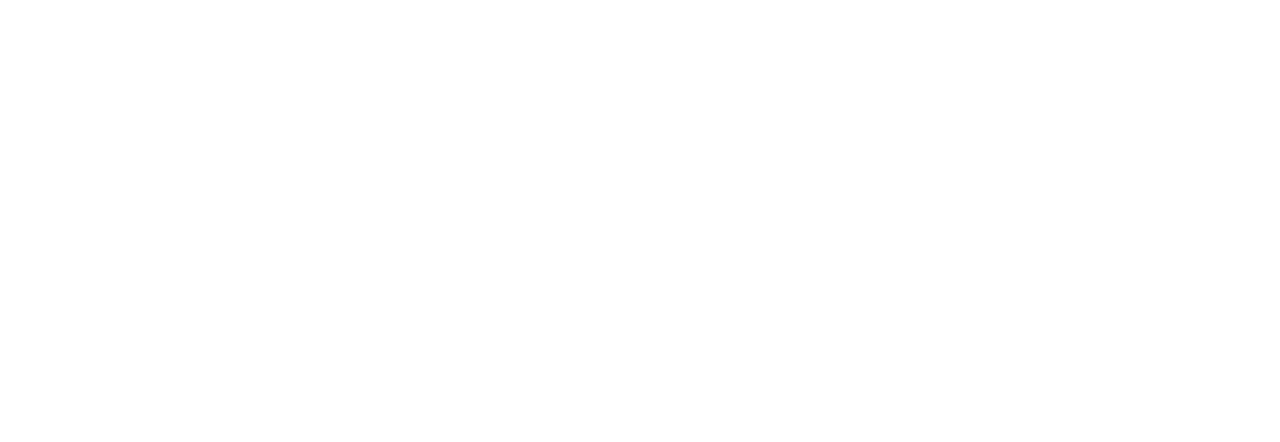
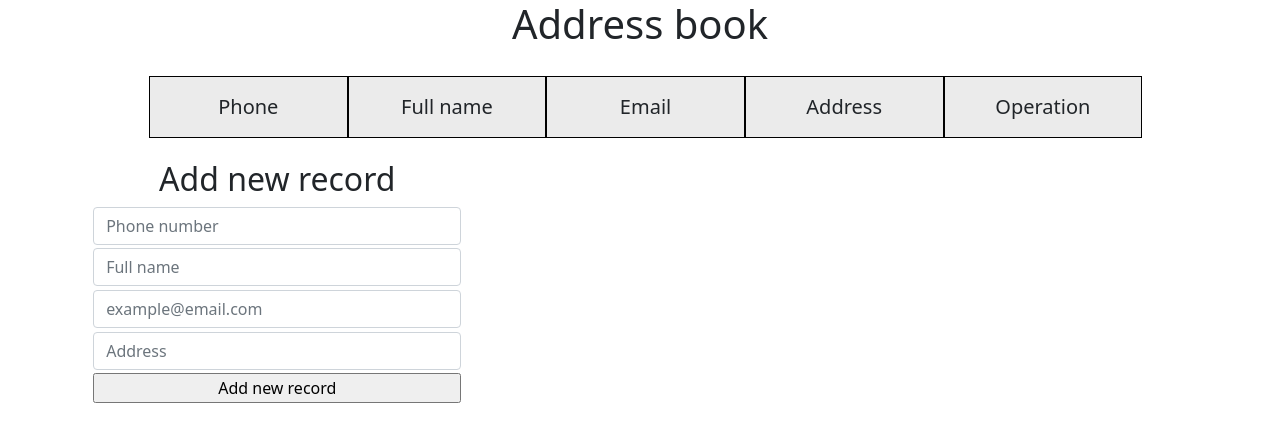
Before and after one commit to Kutsuruk/address-book, a plain HTML site: page index.html in a window 1280 px wide. Drawn offline with nearby package versions, Linux system fonts and the light colour scheme.

Commit message:
Made all layout and styles. Create function for add new nota to the contacts book.

```diff
--- a/index.html
+++ b/index.html
@@ -7,8 +7,45 @@
     <meta http-equiv="X-UA-Compatible" content="ie=edge">
     <title>Address book</title>
     <link rel="shortcut icon" type="image/jpg" href="img/address-book2.png"/>
+    <link href="https://cdn.jsdelivr.net/npm/bootstrap@5.0.0-beta2/dist/css/bootstrap.min.css" rel="stylesheet" integrity="sha384-BmbxuPwQa2lc/FVzBcNJ7UAyJxM6wuqIj61tLrc4wSX0szH/Ev+nYRRuWlolflfl" crossorigin="anonymous">
+    <script src="https://cdn.jsdelivr.net/npm/bootstrap@5.0.0-beta2/dist/js/bootstrap.bundle.min.js" integrity="sha384-b5kHyXgcpbZJO/tY9Ul7kGkf1S0CWuKcCD38l8YkeH8z8QjE0GmW1gYU5S9FOnJ0" crossorigin="anonymous"></script>
+    <link rel="stylesheet" href="styles/style.css">
 </head>
 <body>
+<div class="container">
+    <h1 class="text-center">Address book</h1>
 
+    <div class="contacts-list-container">
+        <div class="header-container">
+            <div class="header-column phone-header">Phone</div>
+            <div class="header-column name-header">Full name</div>
+            <div class="header-column email-header">Email</div>
+            <div class="header-column address-header">Address</div>
+            <div class="header-column operation-header">Operation</div>
+        </div>
+        <div id="main" class="main-container">
+
+        </div>
+    </div>
+
+    <div id="" class="panel">
+        <form id="contact" action="#">
+            <div class="add-contact-wrapper">
+                <h2 class="col-4 text-center">Add new record</h2>
+                <div class="contact-add-form col-4">
+                    <input id="phone" class="form-control" type="text" placeholder="Phone number" aria-label="default input example">
+                    <input id="name" class="form-control" type="text" placeholder="Full name" aria-label="default input example">
+                    <input id="email" class="form-control" type="email" placeholder="example@email.com" aria-label="default input example">
+                    <input id="address" class="form-control" type="text" placeholder="Address" aria-label="default input example">
+                </div>
+                <div class="add-contact-btn">
+                    <input id="add-btn" class="col-4" type="submit" value="Add new record" onclick="addNewRecordToTable()" />
+                </div>
+            </div>
+        </form>
+    </div>
+</div>
+
+<script src="scripts/index.js"></script>
 </body>
 </html>
--- a/scripts/index.js
+++ b/scripts/index.js
@@ -0,0 +1,37 @@
+let phone = document.getElementById('phone')
+let name = document.getElementById('name')
+let email = document.getElementById('email')
+let address = document.getElementById('address')
+let addBtn = document.getElementById('add-btn')
+let editBtn = document.getElementById('edit-btn')
+let deleteBtn = document.getElementById('delete-btn')
+
+
+addBtn.onclick = addNewRecordToTable
+
+function addNewRecordToTable() {
+    let recordData = {
+        phone: phone.value,
+        name: name.value,
+        email: email.value,
+        address: address.value,
+        deleteBtn: deleteBtn,
+        editBtn: editBtn,
+    }
+
+
+    let div = document.createElement('div')
+    div.innerHTML = `
+        <div id="phone-main">${recordData.phone}</div>
+        <div id="name-main">${recordData.name}</div>
+        <div id="email-main">${recordData.email}</div>
+        <div id="address-main">${recordData.address}</div>
+        <div id="operation-main">
+            <button id="edit-btn" type="button">Edit</button>
+            <span id="separator">|</span>
+            <button id="delete-btn" type="button">Delete</button>
+        </div>`
+
+    document.getElementById('main').appendChild(div)
+    document.getElementById('contact').reset()
+}
--- a/styles/style.css
+++ b/styles/style.css
@@ -0,0 +1,68 @@
+.add-contact-wrapper {
+    padding-left: 1%;
+    padding-top: 2%;
+}
+
+.contact-add-form input {
+    margin-bottom: 1%;
+}
+
+.contacts-list {
+    margin-top: 6%;
+}
+
+.contacts-list-container {
+    margin-top: 3%;
+    padding-left: 1%;
+}
+
+.container-header > div{
+    display: inline;
+}
+
+.contacts-list-container {
+    font-size: 20px;
+    margin: auto;
+    width: 90%;
+}
+
+.header-container {
+    display: flex;
+}
+
+.header-column {
+    width: 90%;
+    text-align: center;
+    background-color: #ebebeb;
+    border: 1px solid black;
+    padding: 15px;
+    margin-top: 2%;
+    white-space: nowrap;
+    overflow: hidden;
+    text-overflow: ellipsis;
+}
+
+.main-container div {
+    display: flex;
+    flex-direction: row;
+    flex-wrap: nowrap;
+    justify-content: flex-start;
+    align-content: center;
+    align-items: flex-start;
+}
+
+#phone-main, #name-main, #email-main, #address-main, #operation-main {
+    width: 100%;
+    text-align: center;
+    border: 1px solid black;
+    padding: 15px;
+    white-space: nowrap;
+    overflow: hidden;
+    text-overflow: ellipsis;
+}
+
+#operation-main button {
+    border: 1px solid black;
+    font-size: 15px;
+    margin: 0 1% 0 1%
+}
```
